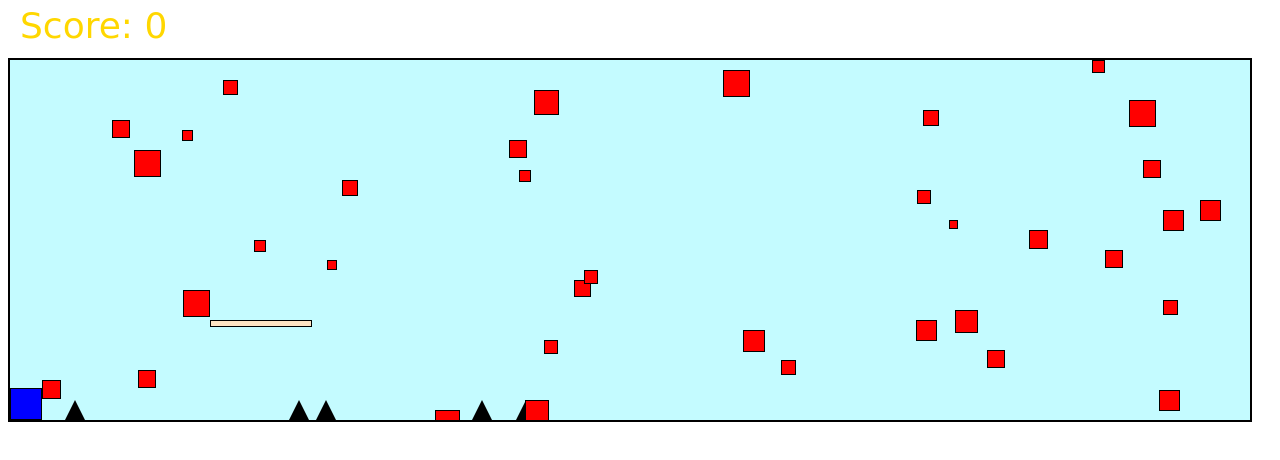
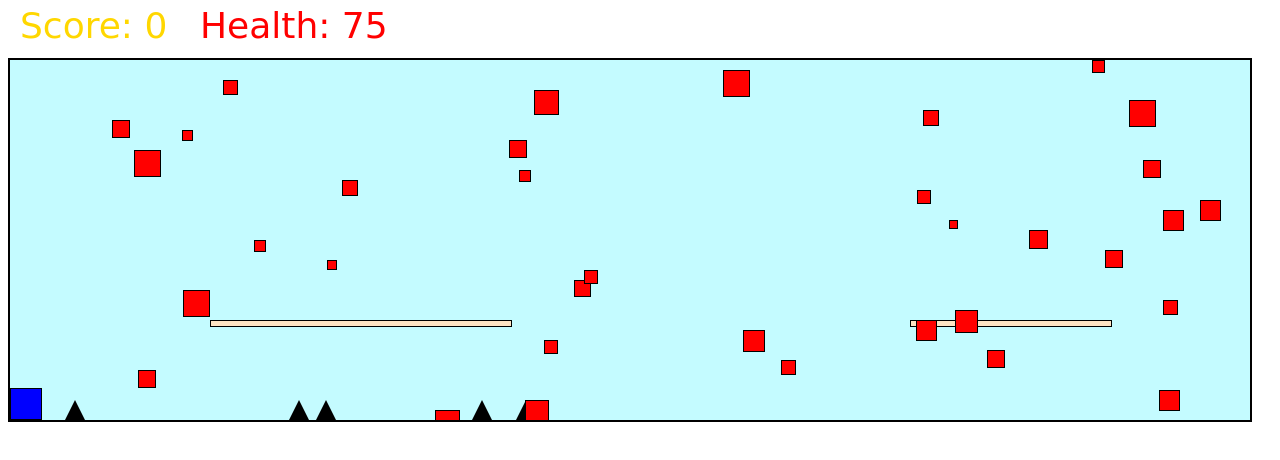
Before and after one commit to 21kery21/Platformer-2.0, a plain HTML site: page index.html in a window 1280 px wide. Drawn offline with Linux system fonts and the light colour scheme.

Commit message:
Update index.html

```diff
--- a/index.html
+++ b/index.html
@@ -36,6 +36,16 @@
   100% { bottom: 0; }
 }
 
+#player.jump2 {
+  animation: jumpAnimation2 1.5s ease forwards;
+}
+
+@keyframes jumpAnimation2 {
+  0% { bottom: 100px; }
+  50% { bottom: 200px; }
+  100% { bottom: 100px; }
+}
+
 
   .item {
     position: absolute;
@@ -62,6 +72,31 @@
     border-bottom: 20px solid black;
   }
 
+  .circle {
+    position: absolute;
+    width: 30px;
+    height: 30px;
+    border-radius: 50%;
+    background-color: yellow;
+    border: 1px solid rgb(0, 0, 0);
+    animation: shining 1s infinite alternate;
+  }
+
+  @keyframes shining {
+        0% {
+            background-color: rgb(238, 255, 0); /* Початковий колір */
+            box-shadow: 0 0 10px rgb(238, 255, 0); /* Тінь, що надає свічення */
+        }
+        50% {
+            background-color: rgb(237, 243, 152); /* Кінцевий колір */
+            box-shadow: 0 0 20px rgb(237, 243, 152); /* Збільшена тінь */
+        }
+        100% {
+            background-color: rgb(251, 252, 246); /* Повторне відображення початкового коліру */
+            box-shadow: 0 0 10px rgb(251, 252, 246); /* Початкова тінь */
+        }
+    }
+
   #score {
     position: absolute;
     color: gold;
@@ -71,12 +106,31 @@
     font-size: 36px;
   }
 
+  #HP {
+    position: absolute;
+    color: red;
+    font-family: cursive;
+    top: 5px;
+    left: 200px;
+    font-size: 36px;
+  }
+
   #platform {
     position: absolute;
     top: 260px;
     left: 200px;
     bottom: 0;
-    width: 100px;
+    width: 300px;
+    height: 5px;
+    border: 1px solid rgb(0, 0, 0);
+    background-color: bisque;
+  }
+  #platform2 {
+    position: absolute;
+    top: 260px;
+    left: 900px;
+    bottom: 0;
+    width: 200px;
     height: 5px;
     border: 1px solid rgb(0, 0, 0);
     background-color: bisque;
@@ -89,8 +143,10 @@
 <div id="game-container">
   <div id="player"></div>
   <div id="platform"></div>
+  <div id="platform2"></div>
 </div>
 <div id="score">Score: <span id="score-value">0</span></div>
+<div id="HP">Health: <span id="HP-value">100</span></div>
 <script src="game.js"></script>
 </body>
 </html>
```
